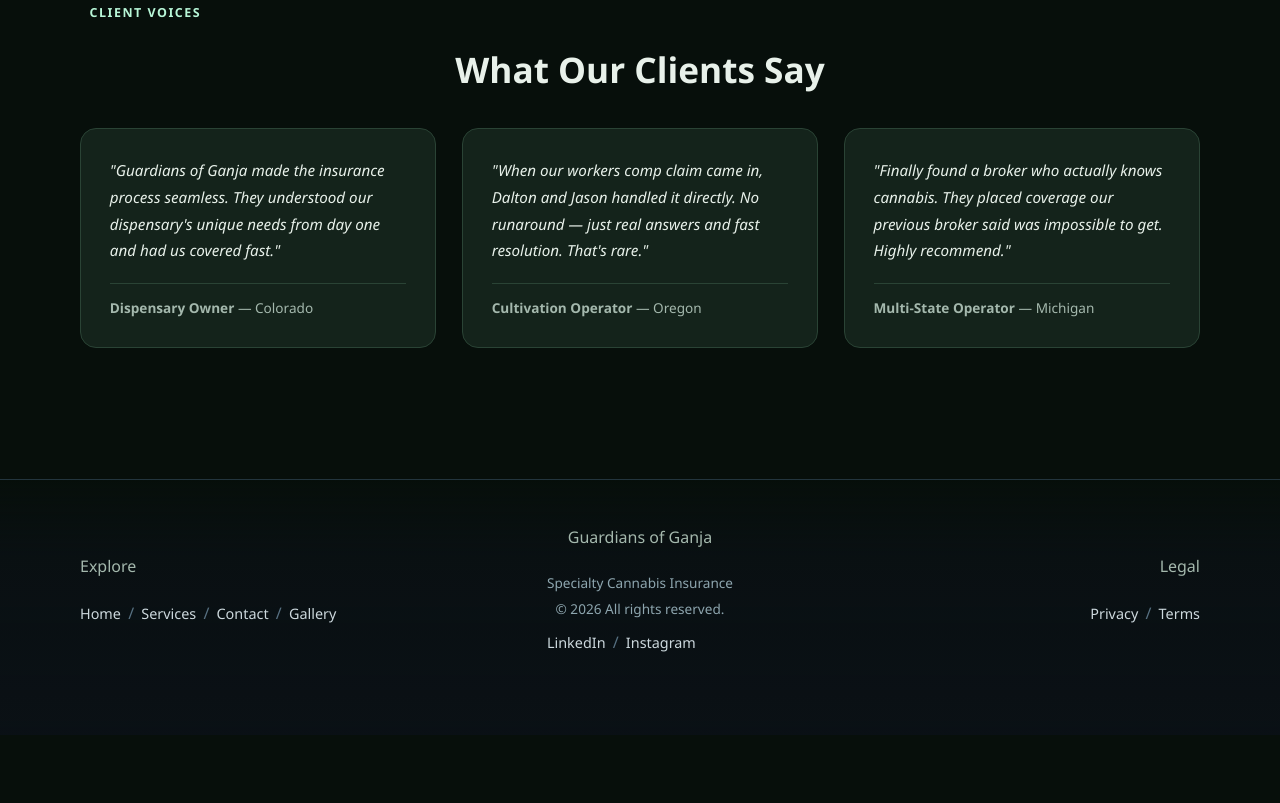
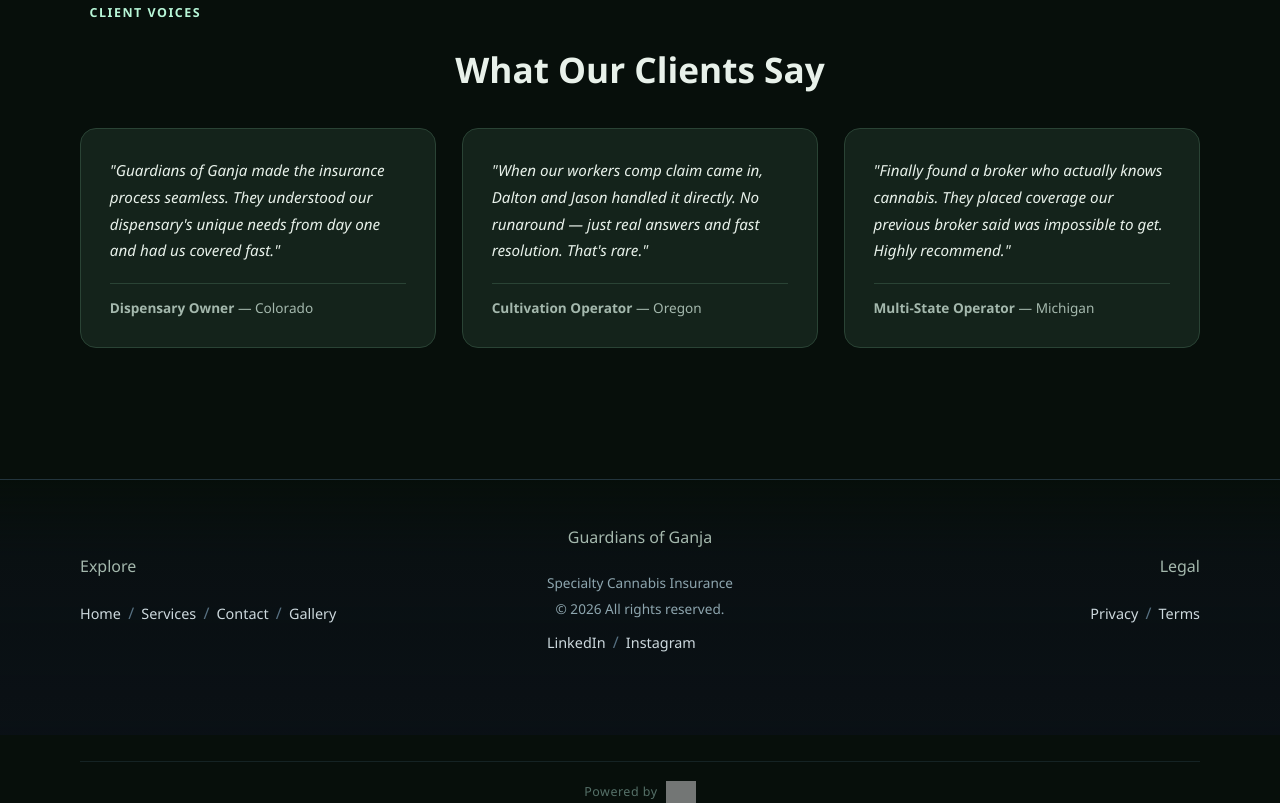
Before and after one commit to travatlanta/guardians-of-ganja, a plain HTML site: page site/index.html in a window 1280 px wide. Shown: the part 5180-5983 px from the top of the page. Before the commit the page ends 5915 px from the top, so only its background shows below. Drawn offline with Linux system fonts and the light colour scheme; grey boxes are pictures that could not be loaded.

Commit message:
feat: powered by Lucent Engine footer credit on all pages

```diff
--- a/site/assets/css/main.css
+++ b/site/assets/css/main.css
@@ -1902,6 +1902,35 @@ textarea {
   color: #577182;
 }
 
+.footer-credit {
+  border-top: 1px solid rgba(58, 84, 98, 0.3);
+  margin-top: 1.6rem;
+  padding-top: 1.2rem;
+  display: flex;
+  align-items: center;
+  justify-content: center;
+  gap: 0.55rem;
+}
+
+.footer-credit-text {
+  font-size: 0.78rem;
+  color: #557068;
+  letter-spacing: 0.04em;
+  font-weight: 500;
+}
+
+.footer-credit-logo {
+  height: 22px;
+  width: auto;
+  opacity: 0.72;
+  transition: opacity 180ms ease;
+  display: block;
+}
+
+.footer-credit a:hover .footer-credit-logo {
+  opacity: 1;
+}
+
 /* ── Testimonials ──────────────────────────────────────────── */
 .testimonials-section {
   padding: 5rem 0;
--- a/site/index.html
+++ b/site/index.html
@@ -316,6 +316,12 @@
         </div>
       </div>
     </footer>
+    <div class="container footer-credit">
+      <span class="footer-credit-text">Powered by</span>
+      <a href="https://lucentengine.com" target="_blank" rel="noopener noreferrer" aria-label="Lucent Engine">
+        <img class="footer-credit-logo" src="/assets/img/lucent-engine.png" alt="Lucent Engine" loading="lazy" />
+      </a>
+    </div>
 
     <script src="/assets/js/main.js" defer></script>
   </body>
```
Also changed, not shown: site/contact/index.html (+6 -0 lines), site/gallery/index.html (+6 -0 lines), site/privacy/index.html (+6 -0 lines), site/services/commercial-auto/index.html (+6 -0 lines), site/services/crop/index.html (+6 -0 lines), site/services/index.html (+6 -0 lines), site/services/liability/index.html (+6 -0 lines), site/services/products-completed-ops/index.html (+6 -0 lines), site/services/property/index.html (+6 -0 lines), site/services/work-comp/index.html (+6 -0 lines), site/terms/index.html (+6 -0 lines), 2 other files.
